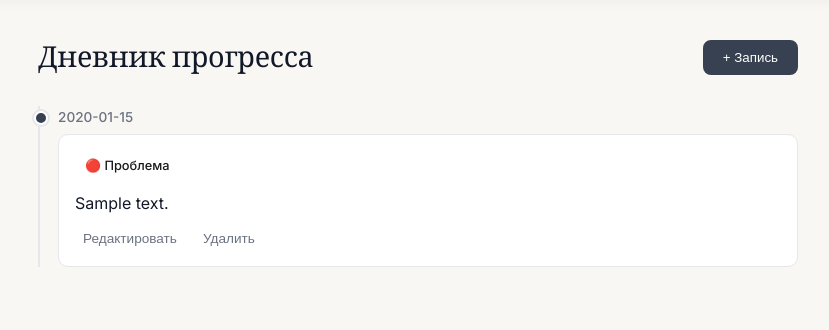
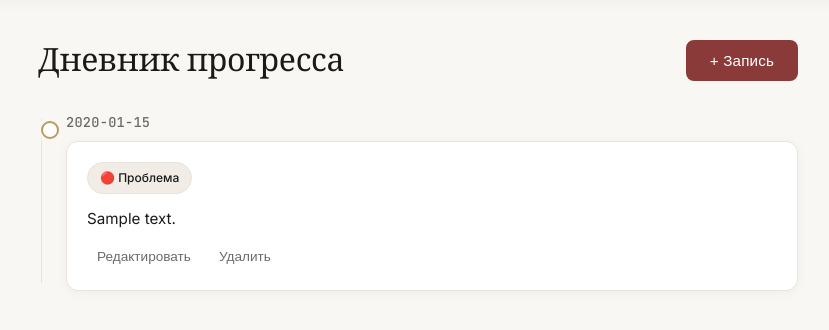
Before and after one commit to viktorialesnyh/FundOfIdeas2, a Flask app: page /diary in a window 1280 px wide. Shown: the part 72-402 px from the top of the page, without its empty margins (222-1051 px from the left). Run offline with Flask 3, Linux system fonts and the light colour scheme; the visitor is signed in with stand-in values (Sample User, id 1); tables that the repository leaves empty hold one stand-in row (values such as "Sample post").

Commit message:
изменен diary.css

```diff
--- a/static/css/diary.css
+++ b/static/css/diary.css
@@ -1,79 +1,329 @@
 /* === СТРАНИЦА ДНЕВНИКА === */
-.diary-main { max-width: 800px; margin: 40px auto; padding: 0 20px; }
+.diary-main {
+  max-width: 800px;
+  margin: 40px auto;
+  padding: 0 20px;
+}
 
 .diary-header {
-    display: flex; justify-content: space-between; align-items: center; margin-bottom: 30px;
+  display: flex;
+  justify-content: space-between;
+  align-items: center;
+  margin-bottom: 30px;
 }
-.diary-header h1 { font-size: 1.8rem; color: #111827; margin: 0; }
+
+.diary-header h1 {
+  font-size: 2rem;
+  color: var(--text-ink);
+  margin: 0;
+  font-weight: 500;
+  letter-spacing: -0.01em;
+}
 
 .btn-add {
-    background: #374151; color: white; border: none; padding: 10px 20px;
-    border-radius: 8px; font-weight: 500; cursor: pointer; transition: 0.2s;
+  background: var(--accent-binding);
+  color: white;
+  border: none;
+  padding: 12px 24px;
+  border-radius: var(--radius-sm);
+  font-weight: 500;
+  cursor: pointer;
+  transition: var(--transition-base);
+  font-size: 0.95rem;
+  letter-spacing: 0.01em;
 }
-.btn-add:hover { background: #1f2937; }
+
+.btn-add:hover {
+  background: var(--accent-binding-hover);
+  transform: translateY(-1px);
+  box-shadow: 0 4px 12px rgba(139, 58, 58, 0.25);
+}
+
+.btn-add:active {
+  transform: translateY(0);
+}
 
 /* Форма */
 .entry-form-container {
-    background: white; border: 1px solid #e5e7eb; border-radius: 12px;
-    padding: 20px; margin-bottom: 30px; transition: all 0.3s ease;
-}
-.entry-form-container.hidden { display: none; }
-.entry-form textarea {
-    width: 100%; min-height: 100px; padding: 12px; border: 1px solid #e5e7eb;
-    border-radius: 8px; resize: vertical; font-family: inherit; font-size: 0.95rem;
-    outline: none; margin-bottom: 15px;
-}
-.entry-form textarea:focus { border-color: #374151; }
-.form-actions { display: flex; justify-content: space-between; align-items: center; flex-wrap: wrap; gap: 15px; }
-.tag-selector { display: flex; gap: 15px; }
-.tag-selector label { display: flex; align-items: center; gap: 6px; cursor: pointer; font-size: 0.9rem; color: #4b5563; }
-.tag-selector input[type="radio"] { accent-color: #374151; }
-.btn-submit {
-    background: #374151; color: white; border: none; padding: 10px 24px;
-    border-radius: 8px; font-weight: 500; cursor: pointer;
-}
-.btn-submit:hover { background: #1f2937; }
-
-/* Таймлайн */
-.timeline { position: relative; padding-left: 20px; }
-.timeline::before {
-    content: ''; position: absolute; left: 0; top: 0; bottom: 0;
-    width: 2px; background: #e5e7eb;
+  background: var(--bg-white);
+  border: 1px solid var(--border-paper);
+  border-radius: var(--radius-md);
+  padding: 24px;
+  margin-bottom: 30px;
+  transition: var(--transition-base);
+  box-shadow: var(--shadow-card);
 }
 
-.timeline-item { margin-bottom: 25px; position: relative; }
-.timeline-item::before {
-    content: ''; position: absolute; left: -24px; top: 5px;
-    width: 10px; height: 10px; background: #374151; border-radius: 50%;
-    border: 2px solid white; box-shadow: 0 0 0 2px #e5e7eb;
+.entry-form-container.hidden {
+  display: none;
 }
 
-.timeline-date { font-size: 0.85rem; color: #6b7280; margin-bottom: 6px; font-weight: 500; }
+.entry-form-container:hover {
+  box-shadow: var(--shadow-soft);
+  border-color: var(--border-dark);
+}
+
+.entry-form textarea {
+  width: 100%;
+  min-height: 120px;
+  padding: 14px 16px;
+  border: 1.5px solid var(--border-dark);
+  border-radius: var(--radius-sm);
+  resize: vertical;
+  font-family: inherit;
+  font-size: 0.95rem;
+  outline: none;
+  margin-bottom: 16px;
+  background: var(--bg-paper);
+  transition: var(--transition-base);
+  line-height: 1.6;
+}
+
+.entry-form textarea:focus {
+  border-color: var(--accent-binding);
+  box-shadow: 0 0 0 3px rgba(139, 58, 58, 0.08);
+  background: var(--bg-white);
+}
+
+.entry-form textarea::placeholder {
+  color: var(--text-light);
+}
+
+.form-actions {
+  display: flex;
+  justify-content: space-between;
+  align-items: center;
+  flex-wrap: wrap;
+  gap: 15px;
+}
+
+.tag-selector {
+  display: flex;
+  gap: 18px;
+}
+
+.tag-selector label {
+  display: flex;
+  align-items: center;
+  gap: 8px;
+  cursor: pointer;
+  font-size: 0.9rem;
+  color: var(--text-pencil);
+  transition: color 0.2s;
+}
+
+.tag-selector label:hover {
+  color: var(--text-ink);
+}
+
+.tag-selector input[type="radio"] {
+  accent-color: var(--accent-binding);
+  width: 16px;
+  height: 16px;
+  cursor: pointer;
+}
+
+.btn-submit {
+  background: var(--accent-binding);
+  color: white;
+  border: none;
+  padding: 12px 28px;
+  border-radius: var(--radius-sm);
+  font-weight: 500;
+  cursor: pointer;
+  transition: var(--transition-base);
+  font-size: 0.95rem;
+  letter-spacing: 0.01em;
+}
+
+.btn-submit:hover {
+  background: var(--accent-binding-hover);
+  transform: translateY(-1px);
+  box-shadow: 0 4px 12px rgba(139, 58, 58, 0.25);
+}
+
+/* Таймлайн — стиль «ежедневника с закладками» */
+.timeline {
+  position: relative;
+  padding-left: 28px;
+  margin: 8px 0;
+}
+
+.timeline::before {
+  content: '';
+  position: absolute;
+  left: 3px;
+  top: 8px;
+  bottom: 8px;
+  width: 1px;
+  background: var(--border-paper);
+}
+
+.timeline-item {
+  margin-bottom: 28px;
+  position: relative;
+}
+
+.timeline-item::before {
+  content: '';
+  position: absolute;
+  left: -25px;
+  top: 10px;
+  width: 14px;
+  height: 14px;
+  background: var(--bg-white);
+  border: 2px solid var(--accent-foil);
+  border-radius: 50%;
+  box-shadow: 0 0 0 3px var(--bg-paper);
+  transition: var(--transition-base);
+}
+
+.timeline-item:hover::before {
+  background: var(--accent-foil);
+  border-color: var(--accent-foil);
+}
+
+.timeline-date {
+  font-size: 0.85rem;
+  color: var(--text-pencil);
+  margin-bottom: 8px;
+  font-weight: 500;
+  font-family: 'JetBrains Mono', monospace;
+  letter-spacing: 0.02em;
+}
+
 .timeline-content {
-    background: white; border: 1px solid #e5e7eb; border-radius: 10px;
-    padding: 16px; transition: box-shadow 0.2s;
+  background: var(--bg-white);
+  border: 1px solid var(--border-paper);
+  border-radius: var(--radius-md);
+  padding: 20px;
+  transition: var(--transition-base);
+  box-shadow: var(--shadow-card);
+  position: relative;
 }
-.timeline-content:hover { box-shadow: 0 4px 12px rgba(0,0,0,0.05); }
+
+.timeline-content::before {
+  content: '';
+  position: absolute;
+  top: 16px;
+  right: 16px;
+  width: 3px;
+  height: 24px;
+  background: var(--accent-foil);
+  border-radius: 2px;
+  opacity: 0;
+  transition: opacity 0.2s;
+}
+
+.timeline-content:hover {
+  box-shadow: var(--shadow-soft);
+  border-color: var(--border-dark);
+  transform: translateY(-2px);
+}
+
+.timeline-content:hover::before {
+  opacity: 1;
+}
 
 .tag {
-    display: inline-block; padding: 4px 10px; border-radius: 12px;
-    font-size: 0.8rem; font-weight: 500; margin-bottom: 10px;
+  display: inline-block;
+  padding: 5px 12px;
+  border-radius: 20px;
+  font-size: 0.75rem;
+  font-weight: 500;
+  margin-bottom: 12px;
+  background: var(--bg-edge);
+  color: var(--text-ink);
+  border: 1px solid var(--border-paper);
+  transition: var(--transition-base);
 }
-.tag-success { background: #d1fae5; color: #065f46; }
-.tag-plan { background: #dbeafe; color: #1e40af; }
-.tag-issue { background: #fee2e2; color: #991b1b; }
 
-.timeline-content p { margin: 0 0 12px 0; line-height: 1.5; color: #111827; }
-.item-actions { display: flex; gap: 10px; }
+.tag:hover {
+  background: var(--bg-white);
+  border-color: var(--accent-foil);
+}
+
+.tag-success {
+  background: rgba(6, 95, 70, 0.08);
+  color: #065f46;
+  border-color: rgba(6, 95, 70, 0.2);
+}
+
+.tag-plan {
+  background: rgba(30, 64, 175, 0.08);
+  color: #1e40af;
+  border-color: rgba(30, 64, 175, 0.2);
+}
+
+.tag-issue {
+  background: rgba(153, 27, 27, 0.08);
+  color: #991b1b;
+  border-color: rgba(153, 27, 27, 0.2);
+}
+
+.timeline-content p {
+  margin: 0 0 12px 0;
+  line-height: 1.65;
+  color: var(--text-ink);
+  font-size: 0.95rem;
+}
+
+.item-actions {
+  display: flex;
+  gap: 8px;
+  margin-top: 4px;
+}
+
 .action-btn-small {
-    background: none; border: none; color: #6b7280; cursor: pointer;
-    font-size: 0.85rem; padding: 4px 8px; border-radius: 4px;
+  background: transparent;
+  border: none;
+  color: var(--text-pencil);
+  cursor: pointer;
+  font-size: 0.85rem;
+  padding: 6px 10px;
+  border-radius: var(--radius-sm);
+  transition: var(--transition-base);
+  font-weight: 500;
 }
-.action-btn-small:hover { background: #f3f4f6; color: #111827; }
-.action-btn-small.delete:hover { color: #ef4444; background: #fee2e2; }
+
+.action-btn-small:hover {
+  background: var(--bg-edge);
+  color: var(--text-ink);
+}
+
+.action-btn-small.delete:hover {
+  color: #dc2626;
+  background: rgba(220, 38, 38, 0.08);
+}
 
 /* Пустое состояние */
-.empty-state { text-align: center; padding: 60px 20px; color: #6b7280; }
-.empty-icon { font-size: 3rem; margin-bottom: 15px; }
-.empty-state h3 { font-size: 1.2rem; color: #111827; margin-bottom: 8px; }
-.empty-state p { margin-bottom: 20px; }
+.empty-state {
+  text-align: center;
+  padding: 72px 20px;
+  color: var(--text-pencil);
+  background: var(--bg-white);
+  border: 1px dashed var(--border-paper);
+  border-radius: var(--radius-md);
+  margin: 20px 0;
+}
+
+.empty-icon {
+  font-size: 3.5rem;
+  margin-bottom: 16px;
+  opacity: 0.6;
+}
+
+.empty-state h3 {
+  font-size: 1.3rem;
+  color: var(--text-ink);
+  margin-bottom: 10px;
+  font-weight: 500;
+}
+
+.empty-state p {
+  margin-bottom: 24px;
+  font-size: 0.95rem;
+  max-width: 400px;
+  margin-left: auto;
+  margin-right: auto;
+}
```
